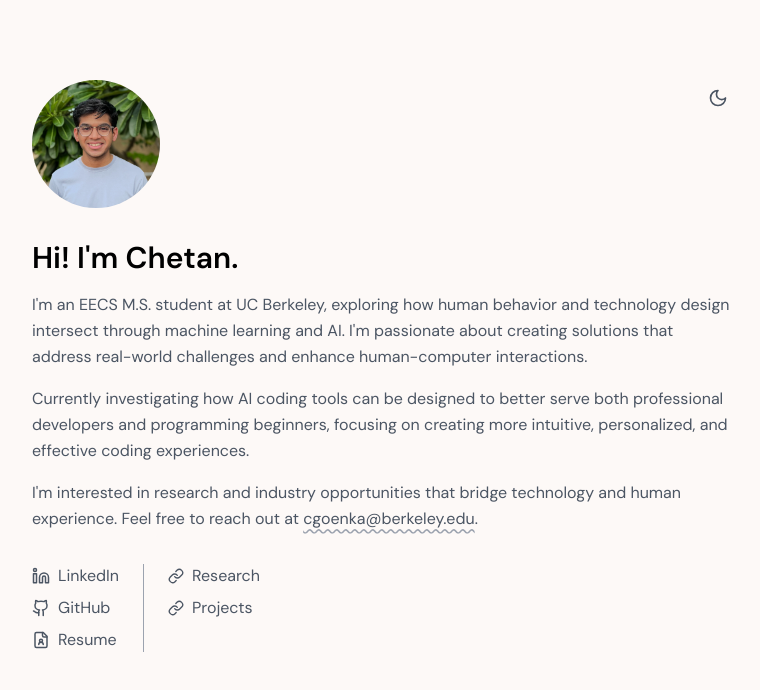
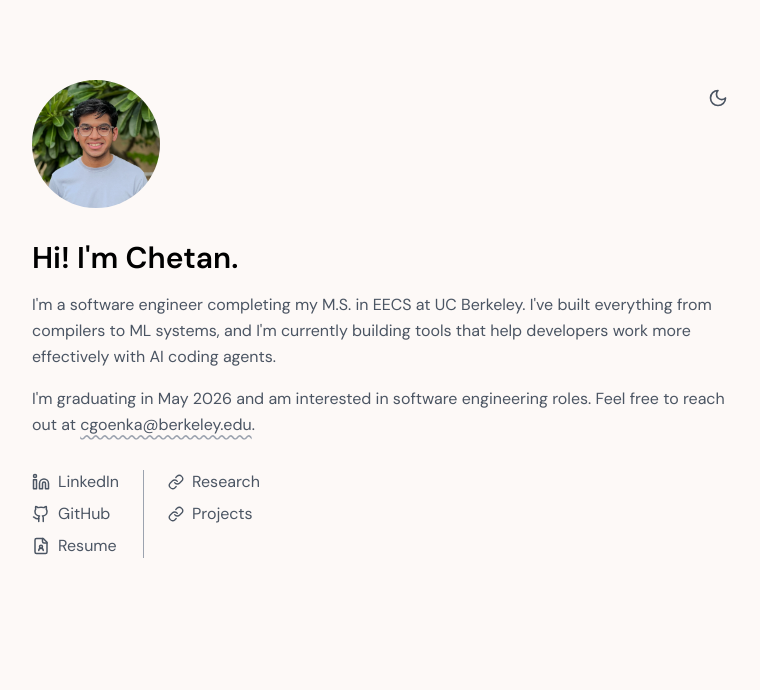
Before and after one commit to c-goenka/personal-website, a Next.js app: page / in a window 1280 px wide. Shown: the top 690 px of the page, without its empty margins (256-1016 px from the left). Built offline with nearby package versions, Linux system fonts and the light colour scheme.

Commit message:
update about me text

```diff
--- a/src/app/page.tsx
+++ b/src/app/page.tsx
@@ -22,15 +22,12 @@ export default function Home() {
 
             {/* Name */}
             <div className="mb-8">
-                <h1 className="text-3xl font-semibold mb-4">Hi! I&apos;m Chetan.</h1>
+                <h1 className="text-3xl font-semibold mb-4">Hi! I'm Chetan.</h1>
                 <p className="text-muted leading-relaxed">
-                    I&apos;m an EECS M.S. student at UC Berkeley, exploring how human behavior and technology design intersect through machine learning and AI. I&apos;m passionate about creating solutions that address real-world challenges and enhance human-computer interactions.
+                    I'm a software engineer completing my M.S. in EECS at UC Berkeley. I've built everything from compilers to ML systems, and I'm currently building tools that help developers work more effectively with AI coding agents.
                 </p>
                 <p className="text-muted leading-relaxed mt-4">
-                    Currently investigating how AI coding tools can be designed to better serve both professional developers and programming beginners, focusing on creating more intuitive, personalized, and effective coding experiences.
-                </p>
-                <p className="text-muted leading-relaxed mt-4">
-                    I&apos;m interested in research and industry opportunities that bridge technology and human experience. Feel free to reach out at <a href="mailto:cgoenka@berkeley.edu" className="underline decoration-wavy underline-offset-4 decoration-decoration hover:text-muted-hover transition-colors">cgoenka@berkeley.edu</a>.
+                    I'm graduating in May 2026 and am interested in software engineering roles. Feel free to reach out at <a href="mailto:cgoenka@berkeley.edu" className="underline decoration-wavy underline-offset-4 decoration-decoration hover:text-muted-hover transition-colors">cgoenka@berkeley.edu</a>.
                 </p>
             </div>
 
```
Also changed, not shown: 1 other file (tests, documents, lock files or other folders).
